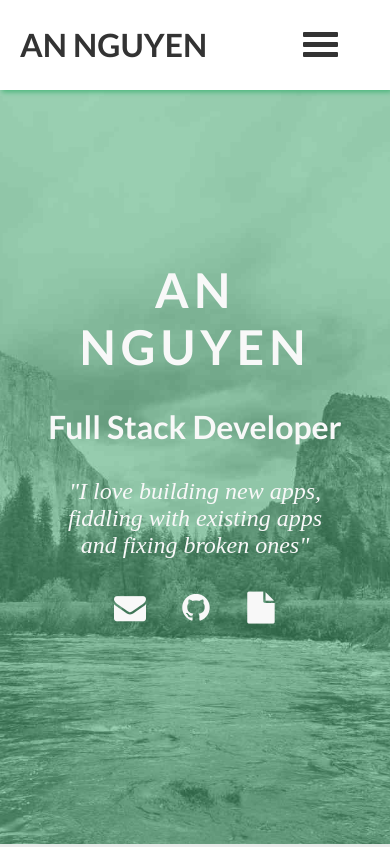
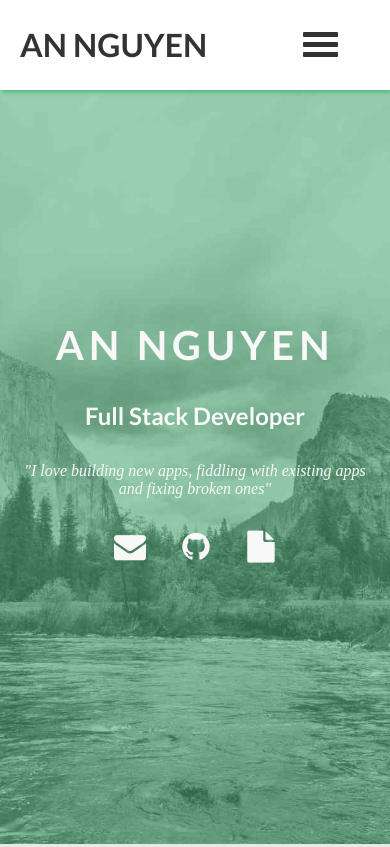
Before and after one commit to PleatherShaman/pleathershaman.github.io, a plain HTML site: page index.html in a window 390 px wide. Shown: the top 847 px of the page. Drawn offline with nearby package versions, Linux system fonts and the light colour scheme.

Commit message:
change css on landscape

```diff
--- a/scss/style.scss
+++ b/scss/style.scss
@@ -489,7 +489,9 @@ hr {
   }
   #showcase {
     h1 {
-      font-size: 3rem;
+      font-size: 2.5rem;
+      padding-left:10px;
+      padding-right:10px
     }
   }
 
@@ -511,6 +513,28 @@ hr {
   }
 }
 
+@media only screen and (max-width: 650px) {
+  #showcase {
+    h1 {
+      width:100%;
+      font-size: 2.5rem;
+      padding-left:10px;
+      padding-right:10px
+    }
+    h2{
+      width:100%;
+      font-size: 1.5rem;
+      padding-left:10px;
+      padding-right:10px
+    }
+    h3{
+      width:100%;
+      font-size: 1rem;
+      padding-left:10px;
+      padding-right:10px
+    }  }
+
+}
 @media only screen and (max-width: 1050px) {
   hr {
     width: 80%;
@@ -623,22 +647,25 @@ hr {
 
 @media only screen and (max-height: 550px) {
 
+  #navigation{
+    position: static
+  }
+
   #showcase .container{
-    margin-top:90px;
-    justify-content: flex-start
+
+    justify-content: center;
+
   }
   #showcase h1{
-    font-size: 3rem;
+    font-size: 2rem;
     padding: 2rem
   }
 
   #showcase h3{
         padding: 2rem
   }
-}
 
-@media only screen and (max-height: 450px) {
   #showcase{
-    height:120vh
+    height:130vh
   }
 }
```
Also changed, not shown: css/style.css.
